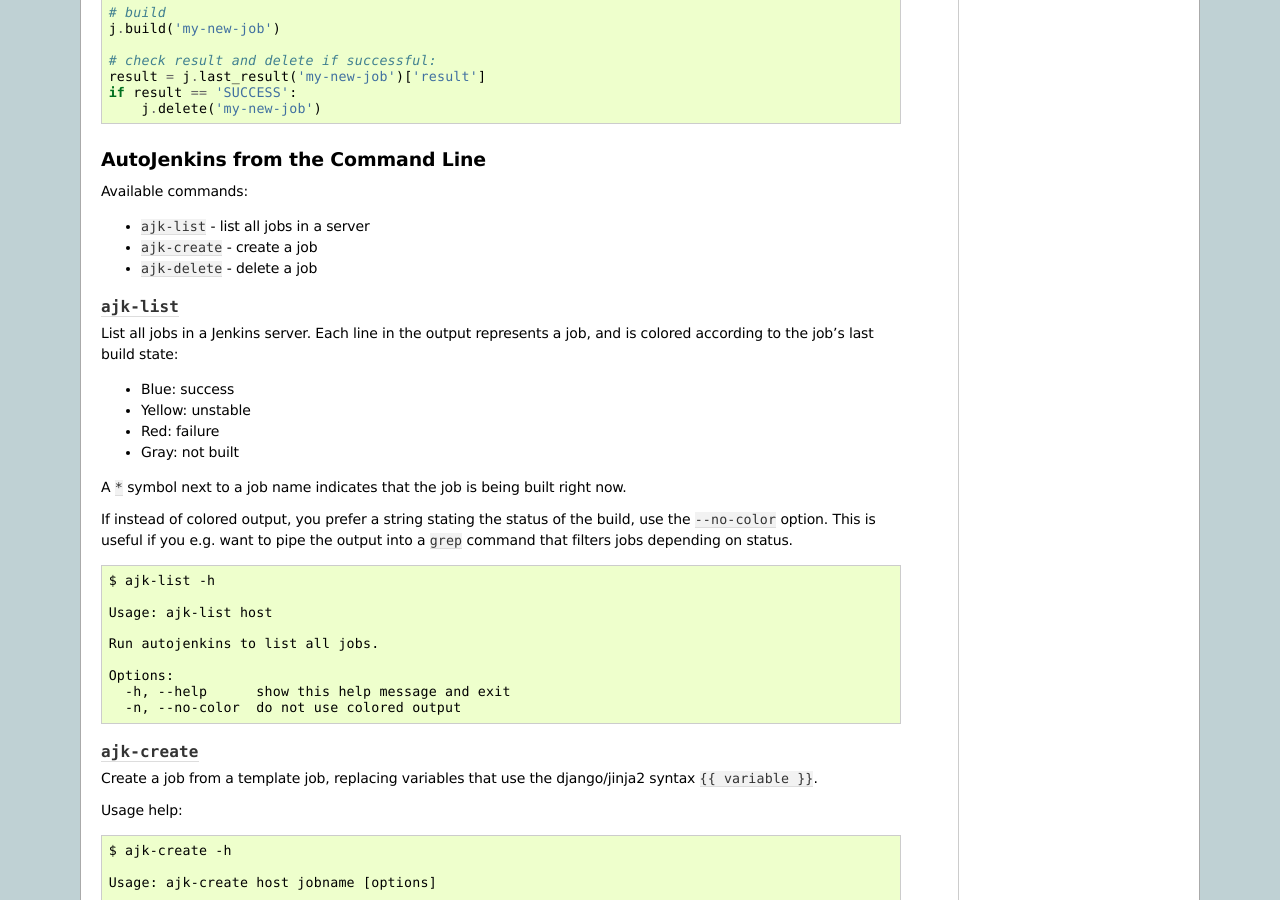
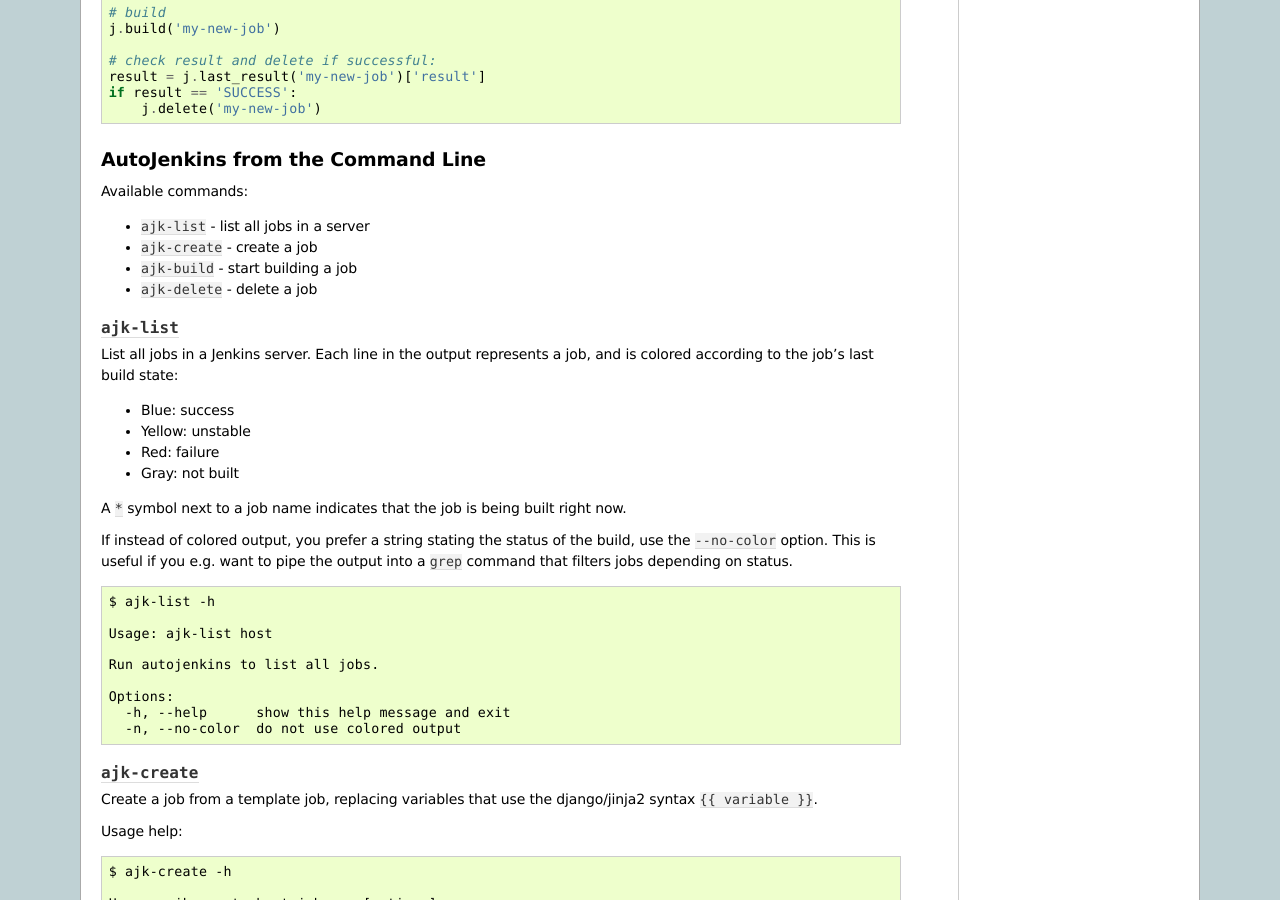
Before and after one commit to txels/autojenkins, a Sphinx documentation site: the page built from docs/intro.rst, in a window 1280 px wide and 900 px high, scrolled down 754 px. Built offline with Sphinx 7.4.7, drawn with Linux system fonts in a browser that asks for light colours.

Commit message:
Add ajk-build to docs

```diff
--- a/docs/intro.rst
+++ b/docs/intro.rst
@@ -57,6 +57,7 @@
 
 * ``ajk-list`` - list all jobs in a server
 * ``ajk-create`` - create a job
+* ``ajk-build`` - start building a job
 * ``ajk-delete`` - delete a job
 
 ``ajk-list``
```
